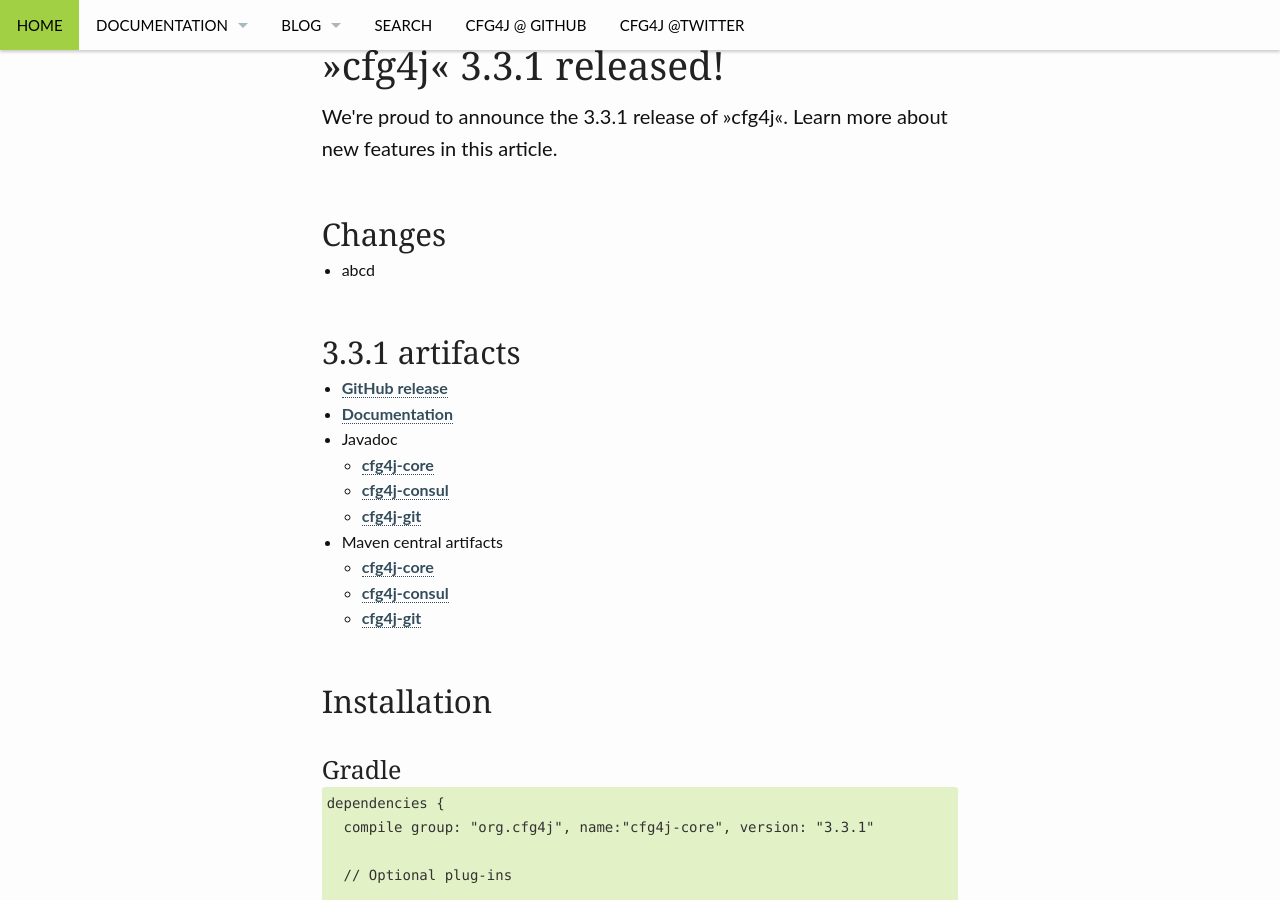
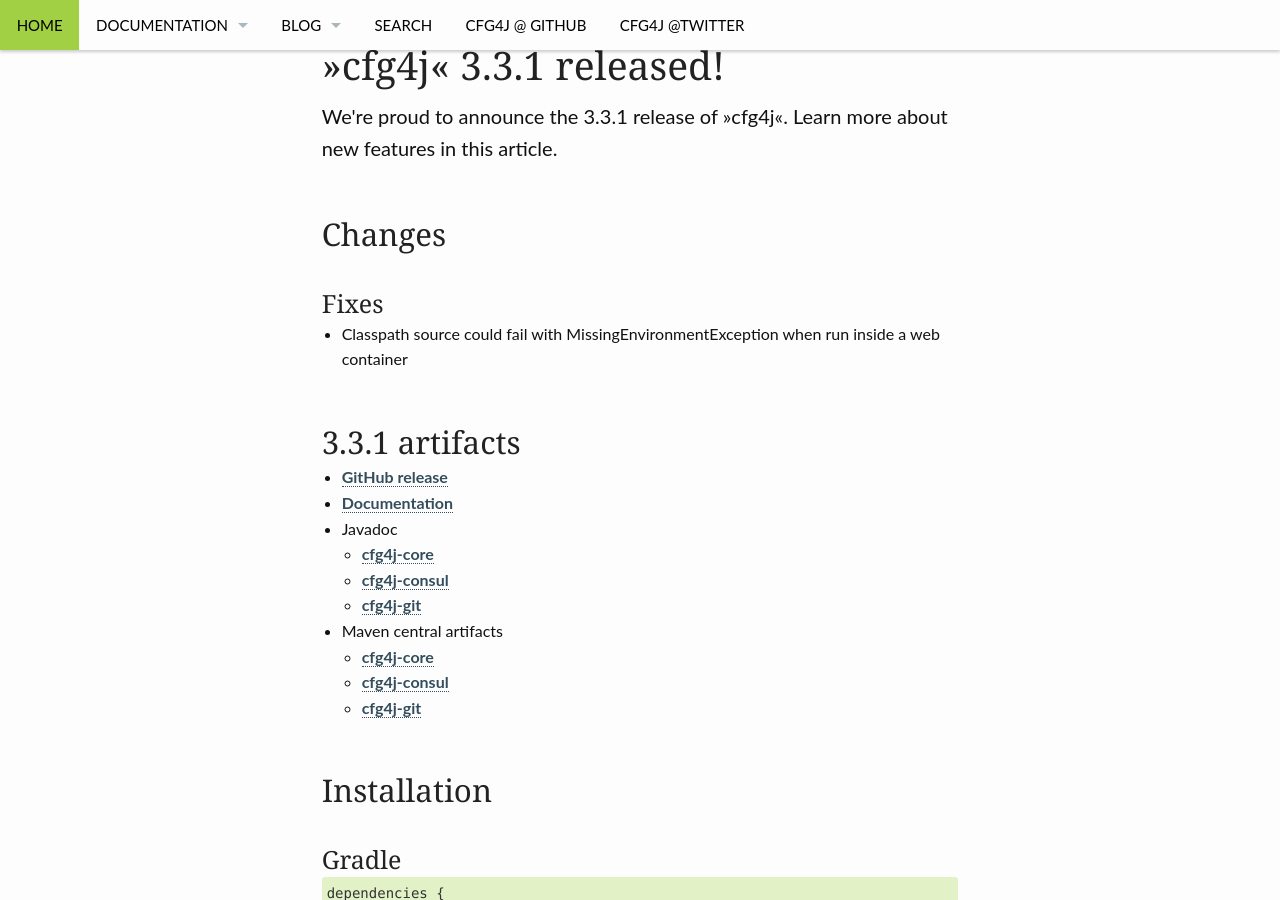
Before and after one commit to cfg4j/cfg4j.github.io, a Jekyll site: the page built from _posts/releases/2015-06-18-release_3_3_1.md, in a window 1280 px wide and 900 px high, scrolled down 317 px. Built offline with Jekyll 4.4.1, drawn with Linux system fonts in a browser that asks for light colours.

Commit message:
3.3.1 announcement

```diff
--- a/_posts/releases/2015-06-18-release_3_3_1.md
+++ b/_posts/releases/2015-06-18-release_3_3_1.md
@@ -25,4 +25,5 @@
 breadcrumb: true
 ---
 
-* abcd
+### Fixes
+* Classpath source could fail with MissingEnvironmentException when run inside a web container
```
